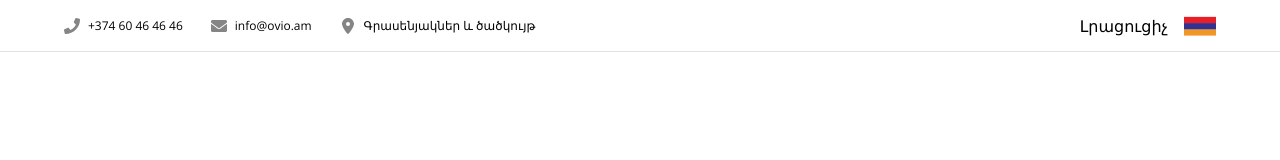
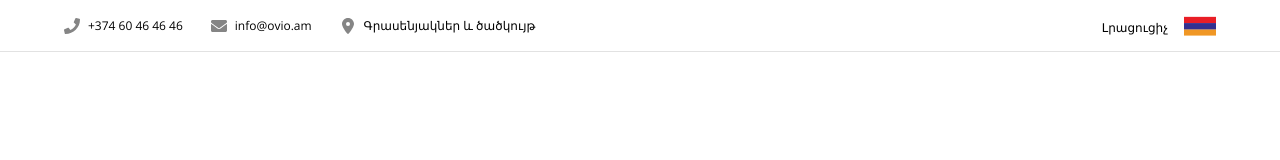
Before and after one commit to gevorg-moviex/ovio-web, a React (Vite) app: page / in a window 1280 px wide. Shown: the top 160 px of the page. Built offline with nearby package versions, Linux system fonts and the light colour scheme.

Commit message:
TopSide finish

```diff
--- a/src/Components/TopSide/topside.jsx
+++ b/src/Components/TopSide/topside.jsx
@@ -2,54 +2,108 @@ import { useState } from "react";
 import { FaEnvelope, FaPhone } from "react-icons/fa";
 import { FaLocationDot } from "react-icons/fa6";
 
-export default function TopSide(){
+export default function TopSide() {
     const [dropdownOpen, setDropdownOpen] = useState(false);
+    const [advancedDropdown, setAdvancedDropdown] = useState(false)
+    const [flag, setSelectedFlag] = useState("am");
 
     const handleMouseEnter = () => {
         setDropdownOpen(true);
+        setAdvancedDropdown(false);
     };
 
     const handleMouseLeave = () => {
         setDropdownOpen(false);
     };
 
+    const mouseAdvanced = () => {
+        setAdvancedDropdown(true);
+        setDropdownOpen(false);
+    }
+
+    const mouseAdvancedLeave = () => {
+        setAdvancedDropdown(false);
+    }
+
+    const handleSelectFlag = (flag) => {
+        setSelectedFlag(flag);
+        setDropdownOpen(false);
+    };
+
     return (
         <div className="h-[52px] border-b-[0.1px] border-[#e2e2e2] flex items-center justify-between px-16">
-            <div className="flex gap-7 items-center ">
+            <div className="flex gap-7 items-center">
                 <div>
-                    <a href="" className="flex gap-2 items-center">
+                    <a href="#" className="flex gap-2 items-center">
                         <FaPhone className="text-[#858585]" />
                         <span className="text-xs">+374 60 46 46 46</span>
                     </a>
                 </div>
                 <div>
-                    <a href="" className="flex gap-2 items-center">
+                    <a href="#" className="flex gap-2 items-center">
                         <FaEnvelope className="text-[#858585]" />
                         <span className="text-xs">info@ovio.am</span>
                     </a>
                 </div>
                 <div>
-                    <a href="" className="flex gap-2 items-center">
+                    <a href="#" className="flex gap-2 items-center">
                         <FaLocationDot className="text-[#858585]" />
                         <span className="text-xs">Գրասենյակներ և ծածկույթ</span>
                     </a>
                 </div>
             </div>
             <div>
-                <div className="relative ml-auto flex gap-4 items-center" onMouseEnter={handleMouseEnter} onMouseLeave={handleMouseLeave}>
-                    <span>Լրացուցիչ</span>
-                    <img srcSet="Flags/am.svg" alt="Armenia flag" className="w-8 h-8" />
-                    {dropdownOpen && (
-                        <div className="absolute right-0 top-10 bg-white shadow-lg rounded-md mt-1 z-10">
-                            <div className="flex flex-col p-2">
-                                <img srcSet="Flags/am.svg" alt="Armenia flag" className="w-8 h-8 cursor-pointer"/>
-                                <img srcSet="Flags/ru.svg" alt="Armenia flag" className="w-8 h-8" />
-                                <img srcSet="Flags/en.svg" alt="Armenia flag" className="w-8 h-8" />
+                <div className="relative ml-auto flex gap-4 items-center">
+                    <div className="flex items-center gap-4">
+                        <div className="cursor-pointer" onMouseEnter={mouseAdvanced} onMouseLeave={mouseAdvancedLeave}>
+                            <span className="cursor-pointer text-xs">Լրացուցիչ</span>
+                        </div>
+                        {advancedDropdown && (
+                            <div onMouseEnter={mouseAdvanced} onMouseLeave={mouseAdvancedLeave} className={`absolute right-10 top-6 bg-white rounded-xl shadow-topSide mt-1 z-10 transition-opacity duration-300 ${advancedDropdown ? "opacity-100" : "opacity-0 pointer-events-none"}`}>
+                                <ul className="flex flex-col gap-4 w-64 p-4">
+                                    <li><a href="">Օգնություն</a></li>
+                                    <li><a href="">Հեռախոսային սպասարկում</a></li>
+                                    <li><a href="">Աշխատատեղեր</a></li>
+                                </ul>
                             </div>
+                        )}
+                        <div
+                            onMouseEnter={handleMouseEnter}
+                            onMouseLeave={handleMouseLeave}
+                        >
+                            <img
+                                srcSet={`Flags/${flag}.svg`}
+                                alt={`${flag} flag`}
+                                className="w-8 h-8 cursor-pointer"
+                            />
                         </div>
-                    )}
+                    </div>
+                    <div
+                        onMouseEnter={handleMouseEnter} onMouseLeave={handleMouseLeave} className={`absolute -right-3 top-7 bg-white rounded-xl w-14 shadow-topSide mt-1 z-10 transition-opacity duration-300 ${dropdownOpen ? "opacity-100" : "opacity-0 pointer-events-none"}`}
+                    >
+                        <div className="flex flex-col items-center p-2 gap-1">
+                            <img
+                                srcSet="Flags/am.svg"
+                                alt="Armenia flag"
+                                className="w-8 h-8 cursor-pointer"
+                                onClick={() => handleSelectFlag("am")}
+                            />
+                            <img
+                                srcSet="Flags/ru.svg"
+                                alt="Russia flag"
+                                className="w-8 h-8 cursor-pointer"
+                                onClick={() => handleSelectFlag("ru")}
+                            />
+                            <img
+                                srcSet="Flags/en.svg"
+                                alt="United States flag"
+                                className="w-8 h-8 cursor-pointer"
+                                onClick={() => handleSelectFlag("en")}
+                            />
+                        </div>
+                    </div>
                 </div>
             </div>
         </div>
-    )
+    );
 }
--- a/tailwind.config.js
+++ b/tailwind.config.js
@@ -26,6 +26,9 @@ export default {
         "product340x": "340px",
         "product335x": "335px"
       },
+      boxShadow: {
+        "topSide": "0 9px 45px 0 rgba(0,0,0,.2)"
+      }
     },
   },
   plugins: [],
```
